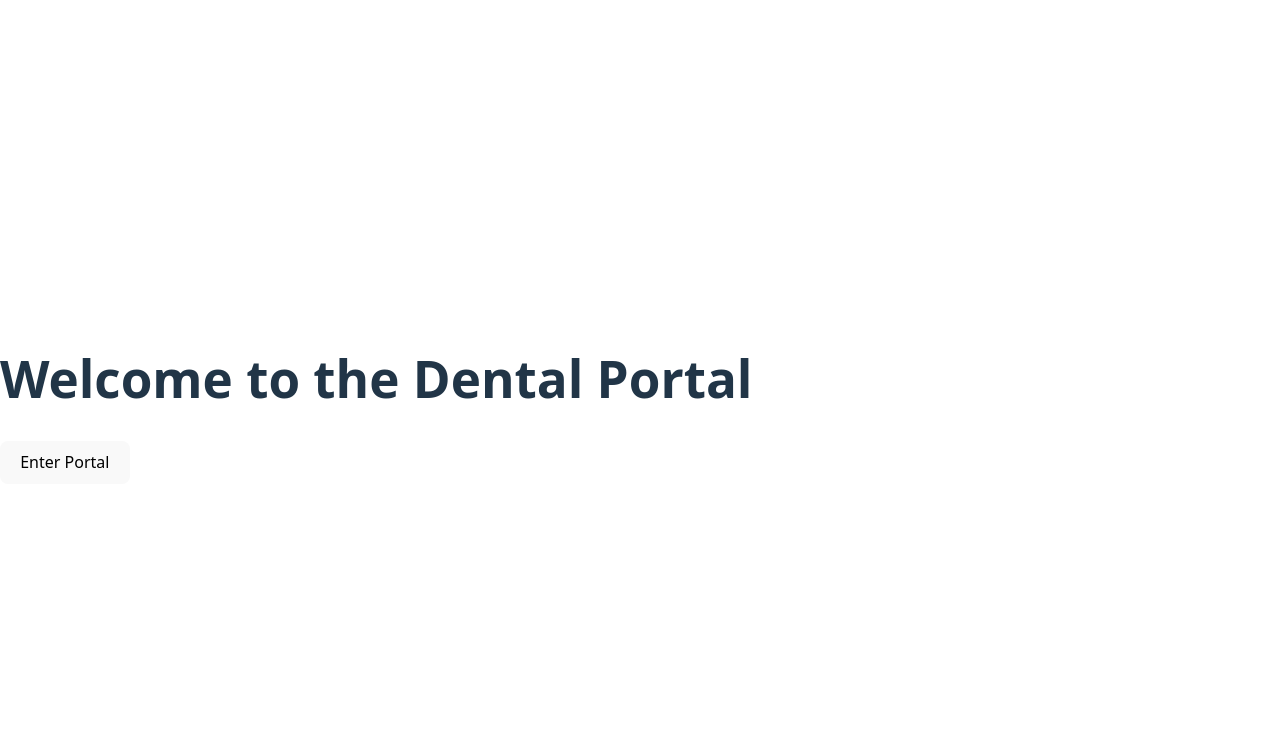
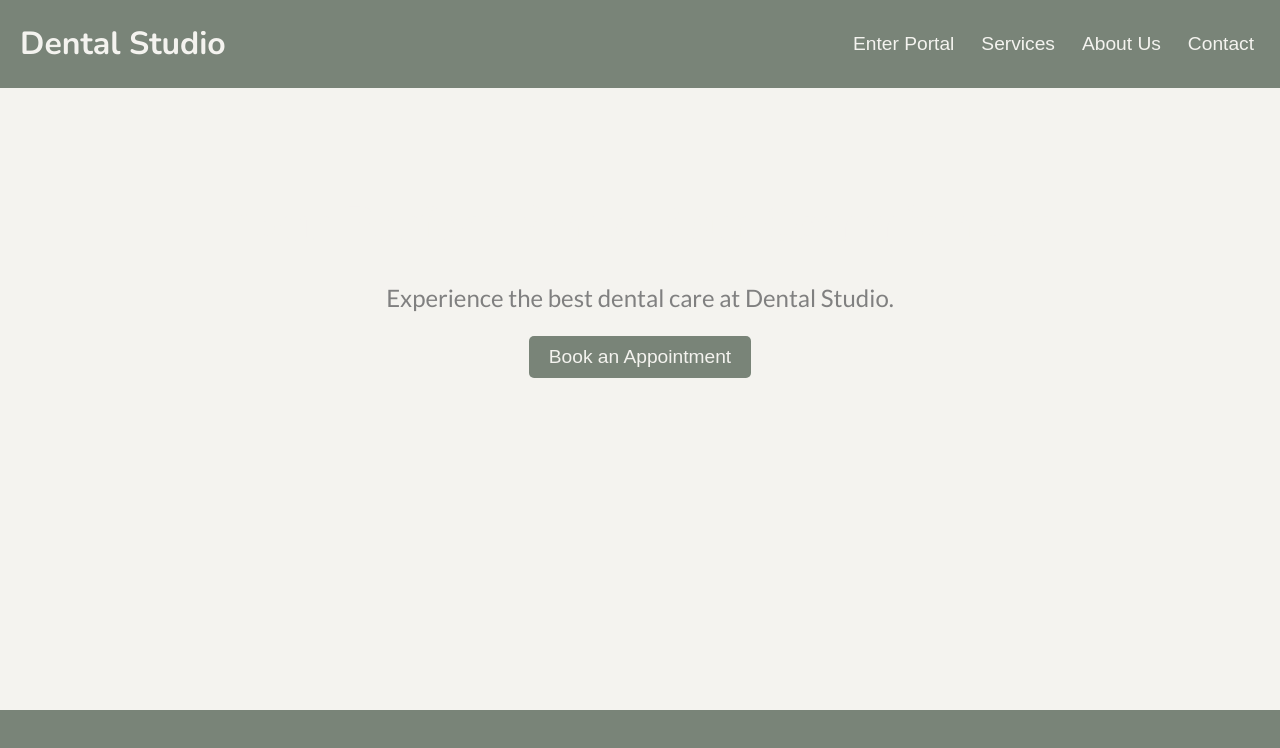
Before and after one commit to mousecarpone/DentistWebAppFrontend, a React (Vite) app in the folder frontend/: page / in a window 1280 px wide. Shown: the top 748 px of the page. Built offline with nearby package versions, Linux system fonts and the light colour scheme.

Commit message:
update colors to match portal

```diff
--- a/frontend/src/index.css
+++ b/frontend/src/index.css
@@ -1,5 +1,7 @@
+@import url('https://fonts.googleapis.com/css2?family=Lato:wght@400;700&family=Nunito:wght@700&display=swap');
+
 :root {
-  font-family: system-ui, Avenir, Helvetica, Arial, sans-serif;
+  font-family: 'Lato', system-ui, Avenir, Helvetica, Arial, sans-serif;
   line-height: 1.5;
   font-weight: 400;
 
@@ -13,7 +15,7 @@
   -moz-osx-font-smoothing: grayscale;
 }
 
-a {
+a npm {
   font-weight: 500;
   color: #646cff;
   text-decoration: inherit;
@@ -24,59 +26,91 @@ a:hover {
 
 body {
   margin: 0;
+  font-family: 'Lato','Arial', sans-serif;
+  background-color: #F4F3EF;
+  color: #798478;
+}
+
+/* Main container */
+.main-container {
   display: flex;
-  place-items: center;
-  min-width: 320px;
+  flex-direction: column;
   min-height: 100vh;
 }
 
-h1 {
-  font-size: 3.2em;
-  line-height: 1.1;
+/* Header */
+.header {
+  display: flex;
+  justify-content: space-between;
+  align-items: center;
+  padding: 20px;
+  background-color: #798478;
+  color: #F4F3EF;
+  box-shadow: 0 2px 10px rgba(0, 0, 0, 0.1);
 }
 
-button {
-  border-radius: 8px;
-  border: 1px solid transparent;
-  padding: 0.6em 1.2em;
-  font-size: 1em;
-  font-weight: 500;
-  font-family: inherit;
-  background-color: #1a1a1a;
-  cursor: pointer;
-  transition: border-color 0.25s;
-}
-button:hover {
-  border-color: #646cff;
-}
-button:focus,
-button:focus-visible {
-  outline: 4px auto -webkit-focus-ring-color;
+.header .logo h1 {
+  font-size: 2em;
+  margin: 0;
 }
 
-@media (prefers-color-scheme: light) {
-  :root {
-    color: #213547;
-    background-color: #ffffff;
-  }
-  a:hover {
-    color: #747bff;
-  }
-  button {
-    background-color: #f9f9f9;
-  }
+.header .nav button {
+  background: none;
+  border: none;
+  color: #F4F3EF;
+  font-size: 1.2em;
+  margin-left: 15px;
+  cursor: pointer;
+  transition: color 0.3s ease;
 }
 
-
-.fade-out {
-  animation: fadeOut 0.5s ease-out;
+.header .nav button:hover {
+  color: #F4F3EF;
 }
 
-@keyframes fadeOut {
-  from {
-    opacity: 1;
-  }
-  to {
-    opacity: 0;
-  }
+/* Hero Section */
+.hero {
+  text-align: center;
+  padding: 100px 20px;
+  background: linear-gradient(to right, #F4F3EF, #F4F3EF);
+  color: #F4F3EF;
+  flex-grow: 1;
 }
+
+.hero h2 {
+  font-size: 3em;
+  margin: 0;
+}
+
+.hero p {
+  font-size: 1.5em;
+  margin: 20px 0;
+}
+
+.hero button {
+  background-color: #798478;
+  color: #F4F3EF;
+  border: none;
+  padding: 10px 20px;
+  font-size: 1.2em;
+  border-radius: 5px;
+  cursor: pointer;
+  transition: background-color 0.3s ease, color 0.3s ease;
+}
+
+.hero button:hover {
+  background-color: #a2aaa2;
+  color: #F4F3EF;
+}
+
+/* Footer */
+.footer {
+  background-color: #798478;
+  color: #F4F3EF;
+  text-align: center;
+  padding: 20px;
+}
+
+h1, h2, h3, h4, h5, h6 {
+  font-family: 'Nunito', sans-serif;
+}
--- a/frontend/src/pages/index/Index.jsx
+++ b/frontend/src/pages/index/Index.jsx
@@ -3,10 +3,30 @@ import { useNavigate } from "react-router-dom";
 function Index() {
   const navigate = useNavigate();
 
+
   return (
-    <div className="index-page">
-      <h1>Welcome to the Dental Portal</h1>
-      <button onClick={() => navigate("/login")}>Enter Portal</button>
+    <div className="main-container">
+      <header className="header">
+        <div className="logo">
+          <h1>Dental Studio</h1>
+        </div>
+        <nav className="nav">
+          <button onClick={() => navigate("/login")}>Enter Portal</button>
+          <button onClick={() => navigate("/services")}>Services</button>
+          <button onClick={() => navigate("/about")}>About Us</button>
+          <button onClick={() => navigate("/contact")}>Contact</button>
+        </nav>
+      </header>
+
+      <section className="hero">
+        <h2>Your Perfect Smile, Our Commitment</h2>
+        <p>Experience the best dental care at Dental Studio.</p>
+        <button onClick={() => navigate("/appointment")}>Book an Appointment</button>
+      </section>
+
+      <footer className="footer">
+        <p>© 2025 Dental Studio. All rights reserved.</p>
+      </footer>
     </div>
   );
 }
```
